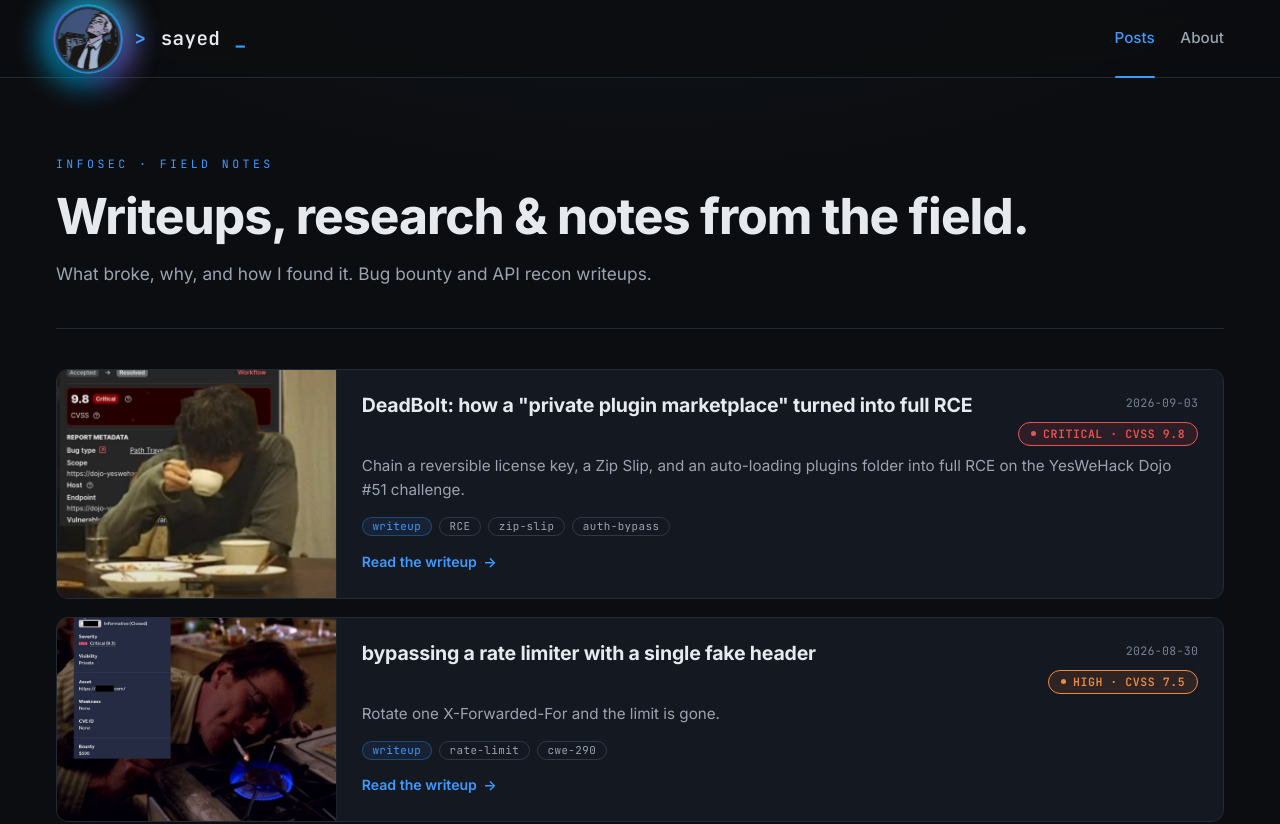
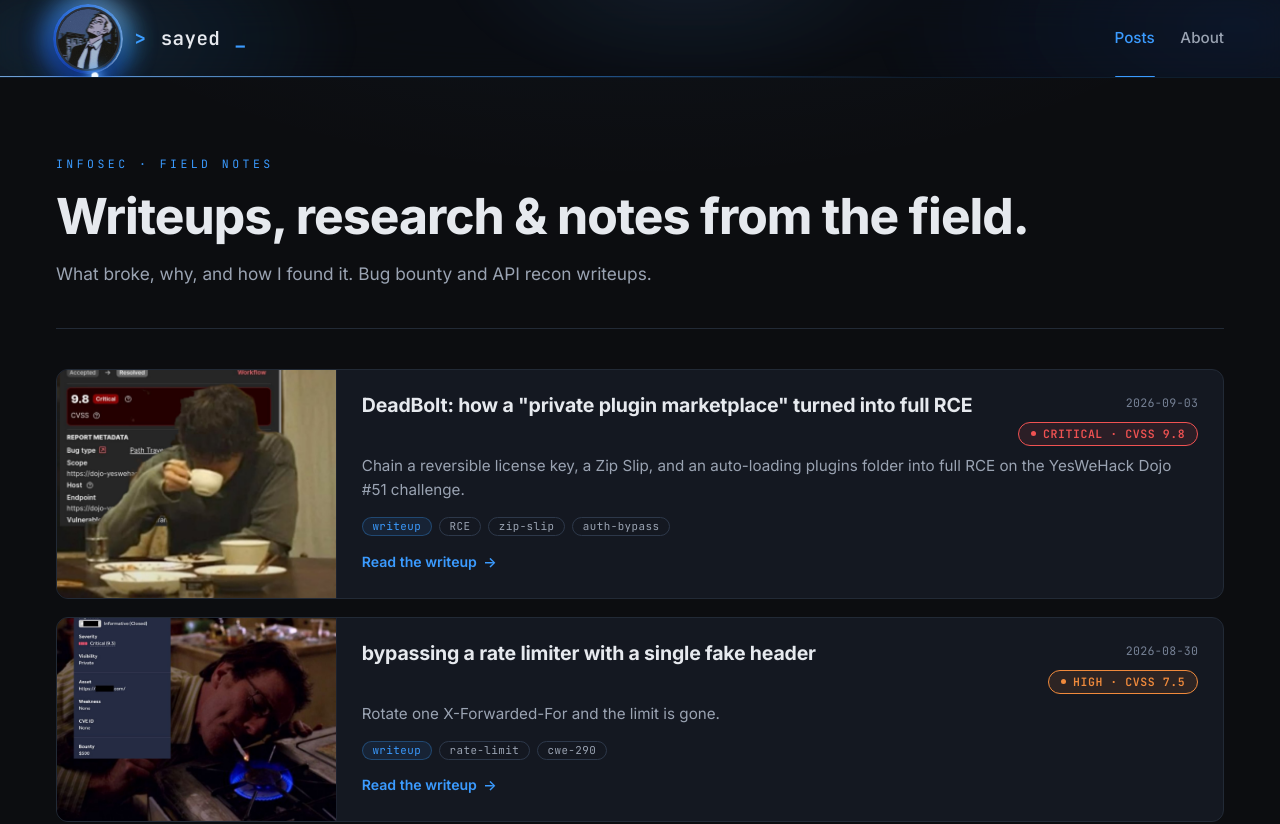
Before and after one commit to s4youd/s4youd.github.io, a plain HTML site: page index.html in a window 1280 px wide. Shown: the top 824 px of the page. Drawn offline with Linux system fonts and the light colour scheme.

Commit message:
nav: bespoke blue aurora glass + matched orbital glow
- full top bar creative: translucent 18px blur glass + drifting blue aurora
  orbs (radial gradients 59/37/96, 16s drift) behind content, flowing
  bottom beam (200% gradient 3.2s linear) — 100% site-matched blues only
- logo glow now mono-blue: #1d4ed8->#2563eb->#3b82f6->#60a5fa->#93c5fd
  conic + sharp ring reverse spin 3.4s, pulse scale/brightness, no purple
- add orbiting comet dot (7px ice-white, blue halos) circling logo at
  3.4s, hover intensifies glow + speeds orbit to 1.2s for wow moment
- preserves wow but cohesive with #3b9bff site palette, hover brightens
  aurora/beam

```diff
--- a/css/style.css
+++ b/css/style.css
@@ -94,16 +94,49 @@ button:focus-visible,
 img { max-width: 100%; height: auto; display: block; }
 svg { display: inline-block; }
 
-/* ---------- top navigation ---------- */
+/* ---------- top navigation — BLUE AURORA GLASS (creative, site-matched) ---------- */
 .site-nav {
   position: sticky;
   top: 0;
   z-index: 50;
   height: var(--nav-h);
-  background: rgba(12, 13, 16, 0.86);
-  -webkit-backdrop-filter: blur(10px);
-  backdrop-filter: blur(10px);
-  border-bottom: 1px solid var(--line);
+  background: rgba(10, 13, 18, 0.72);
+  -webkit-backdrop-filter: blur(18px) saturate(130%);
+  backdrop-filter: blur(18px) saturate(130%);
+  border-bottom: 1px solid rgba(59, 155, 255, 0.12);
+  overflow: hidden;
+  isolation: isolate;
+}
+.site-nav::before {
+  content: "";
+  position: absolute;
+  inset: -40% -20%;
+  z-index: -1;
+  background:
+    radial-gradient(420px 220px at 18% 50%, rgba(59,155,255,0.14), transparent 68%),
+    radial-gradient(520px 260px at 82% 40%, rgba(37,99,235,0.10), transparent 70%),
+    radial-gradient(360px 180px at 52% 0%, rgba(96,165,250,0.09), transparent 68%);
+  filter: blur(6px);
+  animation: aurora-drift 16s ease-in-out infinite alternate;
+  pointer-events: none;
+}
+.site-nav::after {
+  content: "";
+  position: absolute;
+  left: 0; right: 0; bottom: 0;
+  height: 1px;
+  background: linear-gradient(90deg, transparent, rgba(59,155,255,0) 8%, rgba(59,155,255,0.55) 22%, rgba(147,197,253,0.9) 50%, rgba(59,155,255,0.55) 78%, rgba(59,155,255,0) 92%, transparent);
+  background-size: 200% 100%;
+  animation: beam-flow 3.2s linear infinite;
+  opacity: 0.9;
+}
+@keyframes aurora-drift {
+  0% { transform: translate3d(-2%, 0, 0) scale(1); }
+  50% { transform: translate3d(2%, 1%, 0) scale(1.03); }
+  100% { transform: translate3d(-1%, -1%, 0) scale(0.98); }
+}
+@keyframes beam-flow {
+  to { background-position: 200% 0; }
 }
 .site-nav .inner {
   max-width: 76rem;
@@ -114,6 +147,8 @@ svg { display: inline-block; }
   align-items: center;
   justify-content: space-between;
   gap: 1.5rem;
+  position: relative;
+  z-index: 1;
 }
 .brand {
   display: inline-flex;
@@ -141,40 +176,74 @@ svg { display: inline-block; }
   border-radius: 50%;
   isolation: isolate;
 }
-/* insane moving glow — everyone will ask how */
+/* matched blue glow — only blues, insanely fluid */
 .brand .logo-wrap::before {
   content: "";
   position: absolute;
-  inset: -10px;
+  inset: -11px;
   border-radius: 50%;
-  background: conic-gradient(from var(--glow-angle), #3b9bff 0deg, #38bdf8 70deg, #60a5fa 140deg, #8b5cf6 210deg, #06b6d4 280deg, #3b9bff 360deg);
-  filter: blur(14px) saturate(1.25);
-  opacity: 0.95;
+  background: conic-gradient(from var(--glow-angle), #1d4ed8 0deg, #2563eb 55deg, #3b82f6 115deg, #60a5fa 175deg, #93c5fd 235deg, #3b9bff 295deg, #1d4ed8 360deg);
+  filter: blur(15px) saturate(1.15) brightness(1.05);
+  opacity: 0.92;
   z-index: 0;
-  animation: glow-angle-spin 2.8s linear infinite, glow-pulse 2s ease-in-out infinite alternate;
+  animation: glow-angle-spin 3.4s linear infinite, glow-pulse 2.2s ease-in-out infinite alternate;
 }
 .brand .logo-wrap::after {
   content: "";
   position: absolute;
   inset: -3px;
   border-radius: 50%;
-  padding: 2px;
-  background: conic-gradient(from var(--glow-angle), #3b9bff, #38bdf8, #60a5fa, #8b5cf6, #06b6d4, #3b9bff);
+  padding: 2.5px;
+  background: conic-gradient(from var(--glow-angle), #1d4ed8, #2563eb, #3b82f6, #60a5fa, #93c5fd, #1d4ed8);
   -webkit-mask: linear-gradient(#000 0 0) content-box, linear-gradient(#000 0 0);
   -webkit-mask-composite: xor;
   mask: linear-gradient(#000 0 0) content-box, linear-gradient(#000 0 0);
   mask-composite: exclude;
   z-index: 0;
-  animation: glow-angle-spin 2.8s linear infinite reverse;
-  opacity: 0.95;
+  animation: glow-angle-spin 3.4s linear infinite reverse;
+  opacity: 0.98;
+  box-shadow: 0 0 12px rgba(59,155,255,0.35);
 }
 @keyframes glow-angle-spin {
   to { --glow-angle: 360deg; }
 }
 @keyframes glow-pulse {
-  0% { transform: scale(0.96); opacity: 0.85; filter: blur(14px) saturate(1.25) brightness(1); }
-  100% { transform: scale(1.06); opacity: 1; filter: blur(18px) saturate(1.45) brightness(1.18); }
+  0% { transform: scale(0.96); opacity: 0.85; filter: blur(14px) saturate(1.15) brightness(1); }
+  100% { transform: scale(1.05); opacity: 1; filter: blur(17px) saturate(1.3) brightness(1.12); }
 }
+/* orbiting highlight — tiny comet that circles the logo, pure blue-white */
+.brand .logo-orbit {
+  position: absolute;
+  inset: -6px;
+  border-radius: 50%;
+  z-index: 2;
+  pointer-events: none;
+  animation: orbit-spin 3.4s linear infinite;
+}
+.brand .logo-orbit::before {
+  content: "";
+  position: absolute;
+  left: 50%;
+  top: -3px;
+  width: 7px;
+  height: 7px;
+  transform: translateX(-50%);
+  background: #f0f8ff;
+  border-radius: 50%;
+  box-shadow: 0 0 8px 2px rgba(96,165,250,0.9), 0 0 14px 4px rgba(59,155,255,0.55), 0 0 22px 6px rgba(59,155,255,0.32);
+}
+@keyframes orbit-spin { to { transform: rotate(360deg); } }
+
+/* hover — intensify like you unlocked something */
+.brand:hover .logo-wrap::before {
+  filter: blur(18px) saturate(1.35) brightness(1.18);
+  opacity: 1;
+  animation-duration: 1.6s, 1s;
+}
+.brand:hover .logo-wrap::after { opacity: 1; animation-duration: 1.6s; }
+.brand:hover .logo-orbit { animation-duration: 1.2s; }
+.site-nav:hover::before { opacity: 1; filter: blur(6px) brightness(1.1); }
+.site-nav:hover::after { opacity: 1; }
 .brand .logo {
   position: relative;
   z-index: 1;
--- a/index.html
+++ b/index.html
@@ -27,7 +27,7 @@
 
   <nav class="site-nav">
     <div class="inner">
-      <a class="brand" href="https://www.linkedin.com/in/keen-i" target="_blank" rel="noopener"><span class="logo-wrap"><img class="logo" src="assets/nav-logo.png" alt="sayed logo"></span><span class="mark">&gt;</span> sayed<span class="mark">_</span></a>
+      <a class="brand" href="https://www.linkedin.com/in/keen-i" target="_blank" rel="noopener"><span class="logo-wrap"><span class="logo-orbit" aria-hidden="true"></span><img class="logo" src="assets/nav-logo.png" alt="sayed logo"></span><span class="mark">&gt;</span> sayed<span class="mark">_</span></a>
       <div class="nav-links">
         <a class="current" href="index.html">Posts</a>
         <a href="about.html">About</a>
```
Also changed, not shown: about.html (+1 -1 lines), posts/writeup-deadbolt-rce/index.html (+1 -1 lines), posts/writeup-entity-authz-bypass/index.html (+1 -1 lines), posts/writeup-rate-limit-header-bypass/index.html (+1 -1 lines).
